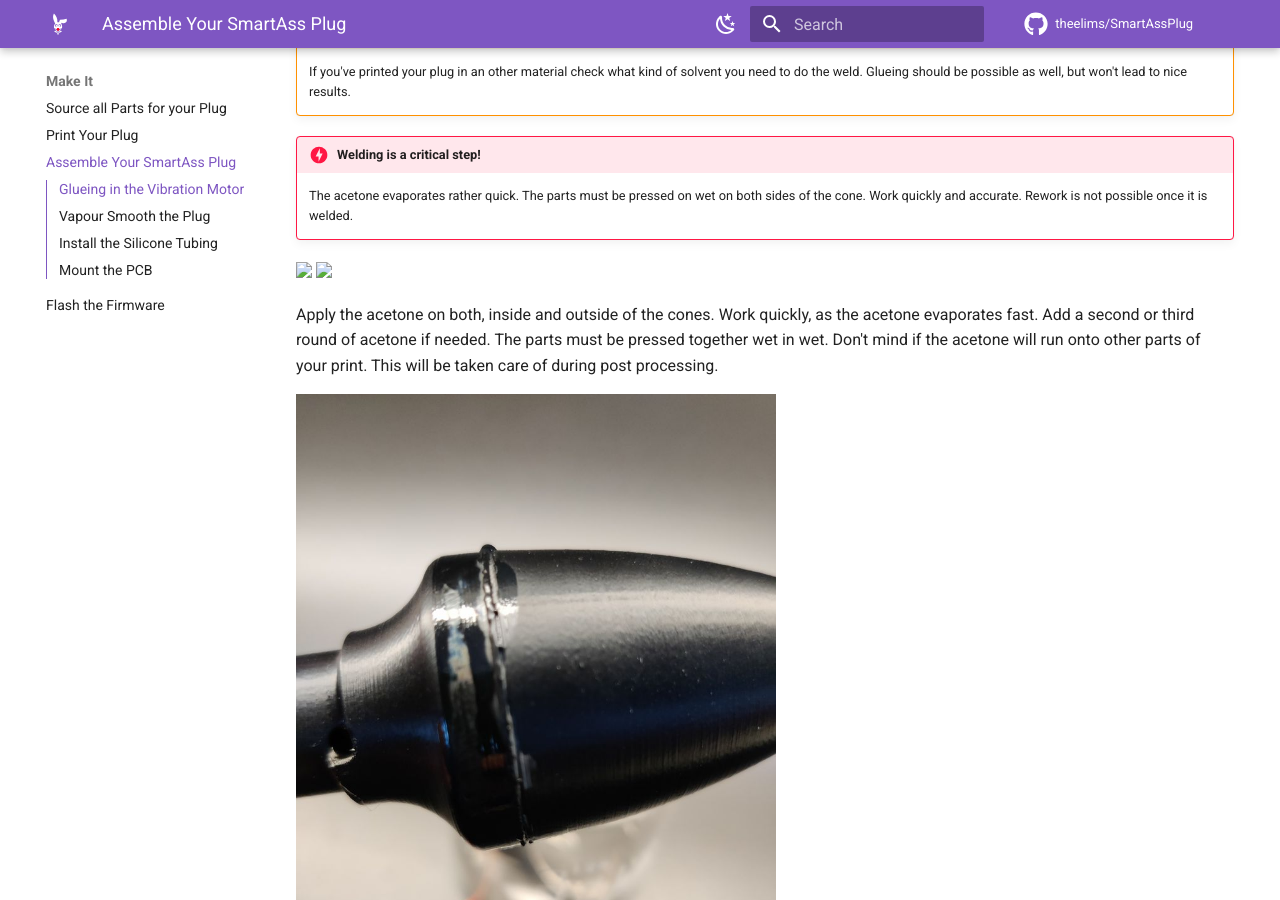
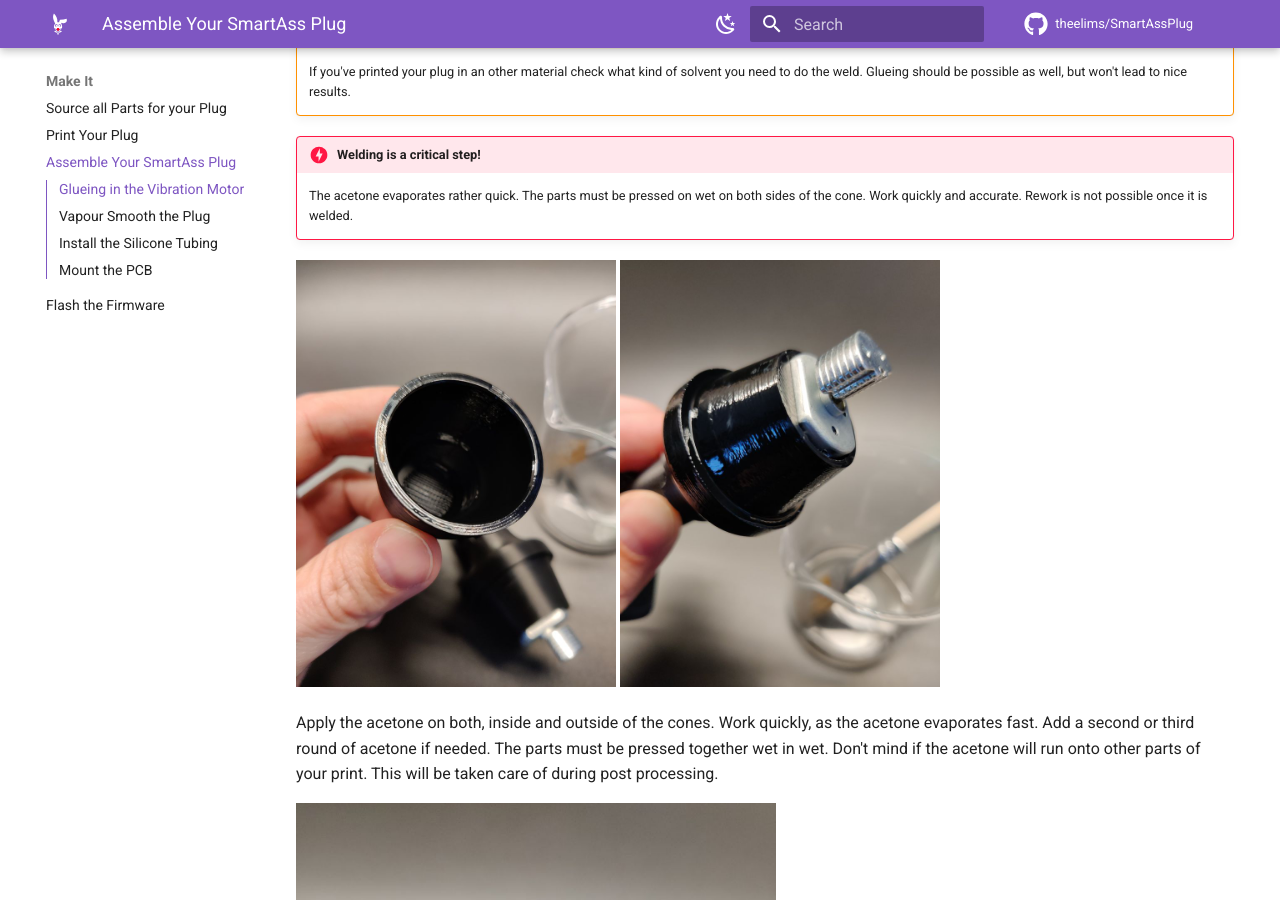
Before and after one commit to theelims/SmartAssPlug, an MkDocs documentation site: the page built from docs/assembly.md, in a window 1280 px wide and 900 px high, scrolled down 2290 px. Built offline with MkDocs 1.6.1 and Material for MkDocs 9.7.7, drawn with Linux system fonts in a browser that asks for light colours; comment, search, counter and statistics services are not loaded.

Commit message:
CI compiles different then local dev

```diff
--- a/docs/assembly.md
+++ b/docs/assembly.md
@@ -33,8 +33,8 @@ Prepare the weld by preparing some acetone and a acetone-proof brush. ASA and AB
     The acetone evaporates rather quick. The parts must be pressed on wet on both sides of the cone. Work quickly and accurate. Rework is not possible once it is welded.
 
 <div style=flex>
-<img src="img/WeldApply01.jpg" style="width:320px">
-<img src="img/WeldApply02.jpg" style="width:320px">
+<img src="../img/WeldApply01.jpg" style="width:320px">
+<img src="../img/WeldApply02.jpg" style="width:320px">
 </div>
 Apply the acetone on both, inside and outside of the cones. Work quickly, as the acetone evaporates fast. Add a second or third round of acetone if needed. The parts must be pressed together wet in wet. Don't mind if the acetone will run onto other parts of your print. This will be taken care of during post processing.
 
@@ -59,15 +59,15 @@ Once the weld has solidified you can start sanding away the seam with sandpaper.
 For an optimal, high-gloss, germ friendly and watertight finish the plug must be polished with acetone fumes. For optimal results you should sand away the layer lines.
 
 <div style=flex>
-<img src="img/WeldFinish02.jpg" style="width:320px">
-<img src="img/WeldFinish03.jpg" style="width:320px">
+<img src="../img/WeldFinish02.jpg" style="width:320px">
+<img src="../img/WeldFinish03.jpg" style="width:320px">
 </div>
 
 Start with fine sandpaper and continue with the scotch-brite. First the red, medium coarse. And finally the black fine non-woven. Take your time for this step. The better the layer lines disappear, the better will be the polished results.
 
 Remove any dust and finger prints from sanding with IPA and a lint-free cloth. If you have a plug with vibration motor stow away te excess cables inside the electronics compartment.
 
-![SmartAss Plug Acetone Polish](/docs/img/PolishJar.jpg){ width="480" }
+![SmartAss Plug Acetone Polish](img/PolishJar.jpg){ width="480" }
 
 Use a pickles jar big enough to contain the whole plug. Inside the jar place some paper towels to hold the acetone. This should be at the very top of the jar, so that the acetone vapour concentration is also up there. Wet the paper towels with acetone. Make sure that you do not over-saturate them. There should be no acetone running down the sides.
 
```
